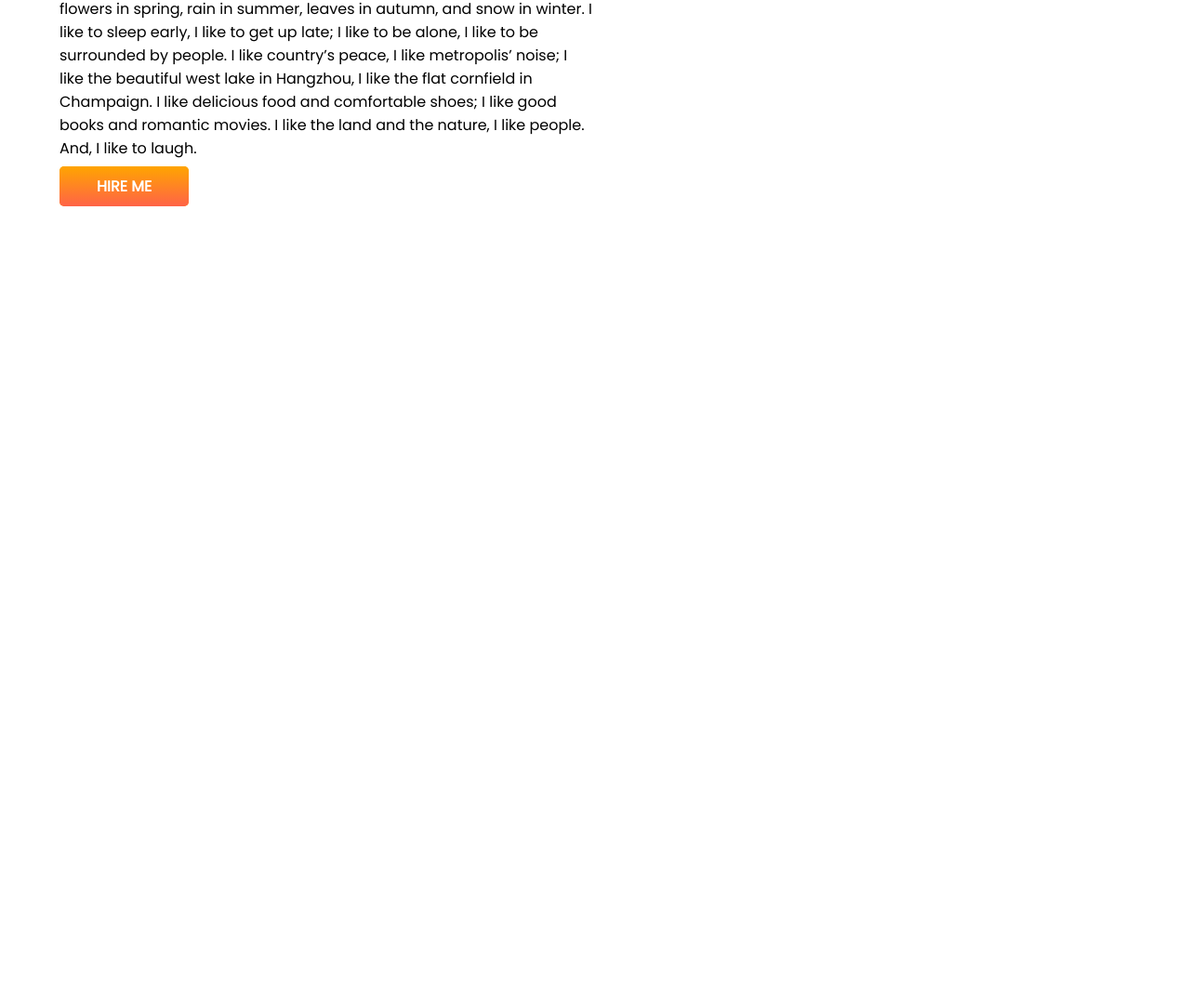
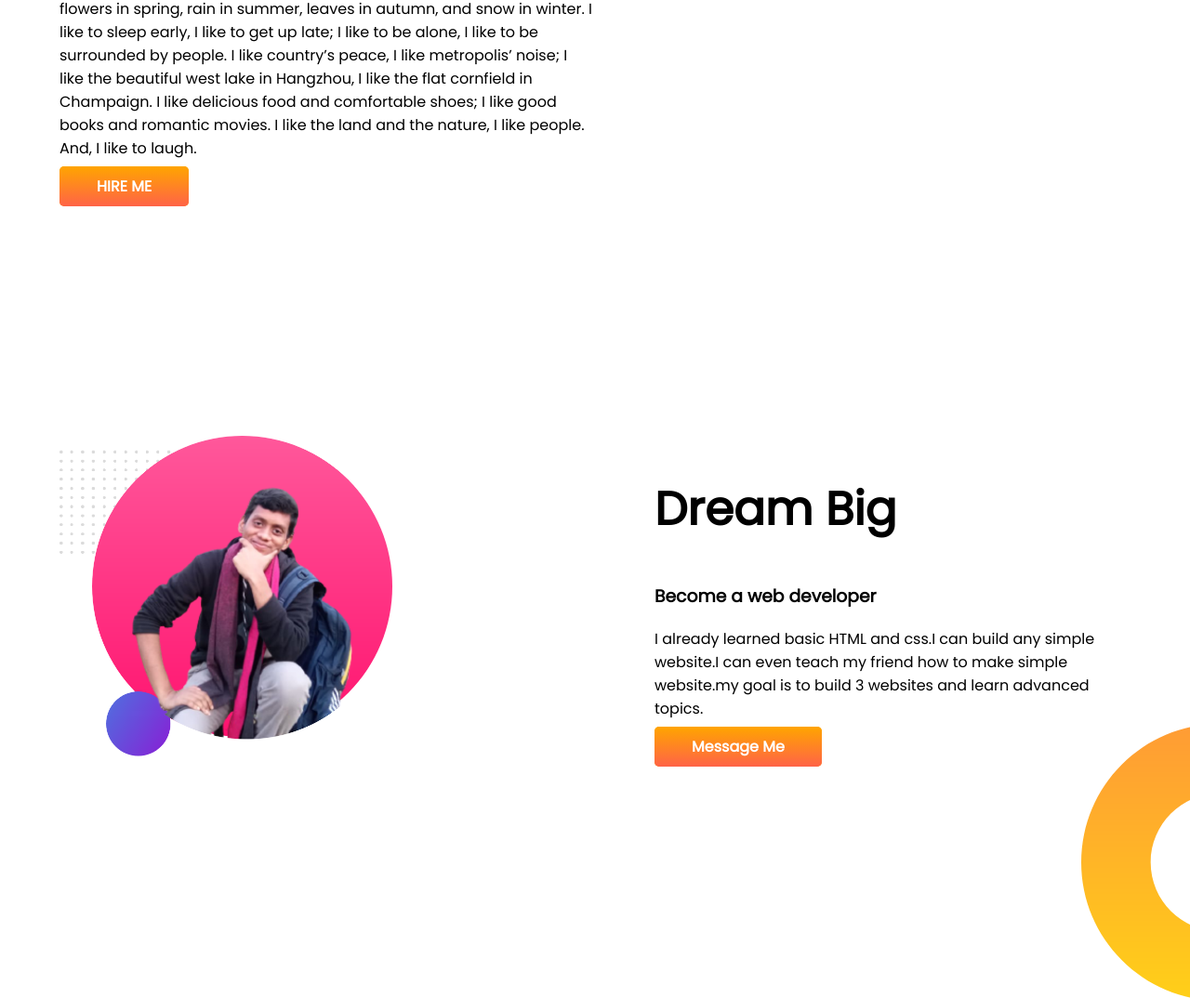
Before and after one commit to fuad239/first-portfolio, a plain HTML site: page index.html in a window 1280 px wide. Shown: the part 500-1574 px from the top of the page at 93% size. Before the commit the page ends 800 px from the top, so only its background shows below. Drawn offline with Linux system fonts and the light colour scheme.

Commit message:
2nd section

```diff
--- a/index.html
+++ b/index.html
@@ -41,7 +41,21 @@
         </div>
 
     </section>
+    <section class="Dream-Big">
+        <div class="width2">
+            <img src="img/my-2nd section.png" alt="Dreamer Fuad">
+        </div>
+        <div class="width2">
+            <h1>Dream Big</h1>
+            <h3>Become a web developer</h3>
+            <p>I already learned basic HTML and css.I can build any simple website.I can even teach my friend how to
+                make simple website.my goal is to build 3 websites and learn advanced topics.</p>
+            <a class="link-button" href="https//www.facebook.com/fuadshaon">Message Me</a>
+        </div>
 
+
+
+    </section>
 
 
 
--- a/style.css
+++ b/style.css
@@ -34,3 +34,16 @@ section{
     background-image: url(img/top-banner.png);
     background-repeat: no-repeat;
 }
+.width2{
+
+    width: 50%;
+    padding: 20% 5%;
+}
+.width2 img{
+    width: 70%;
+}
+.Dream-Big{
+   background-image: url(img/dream-bg.png);
+   background-repeat: no-repeat;
+   background-position: right bottom;
+}
```
